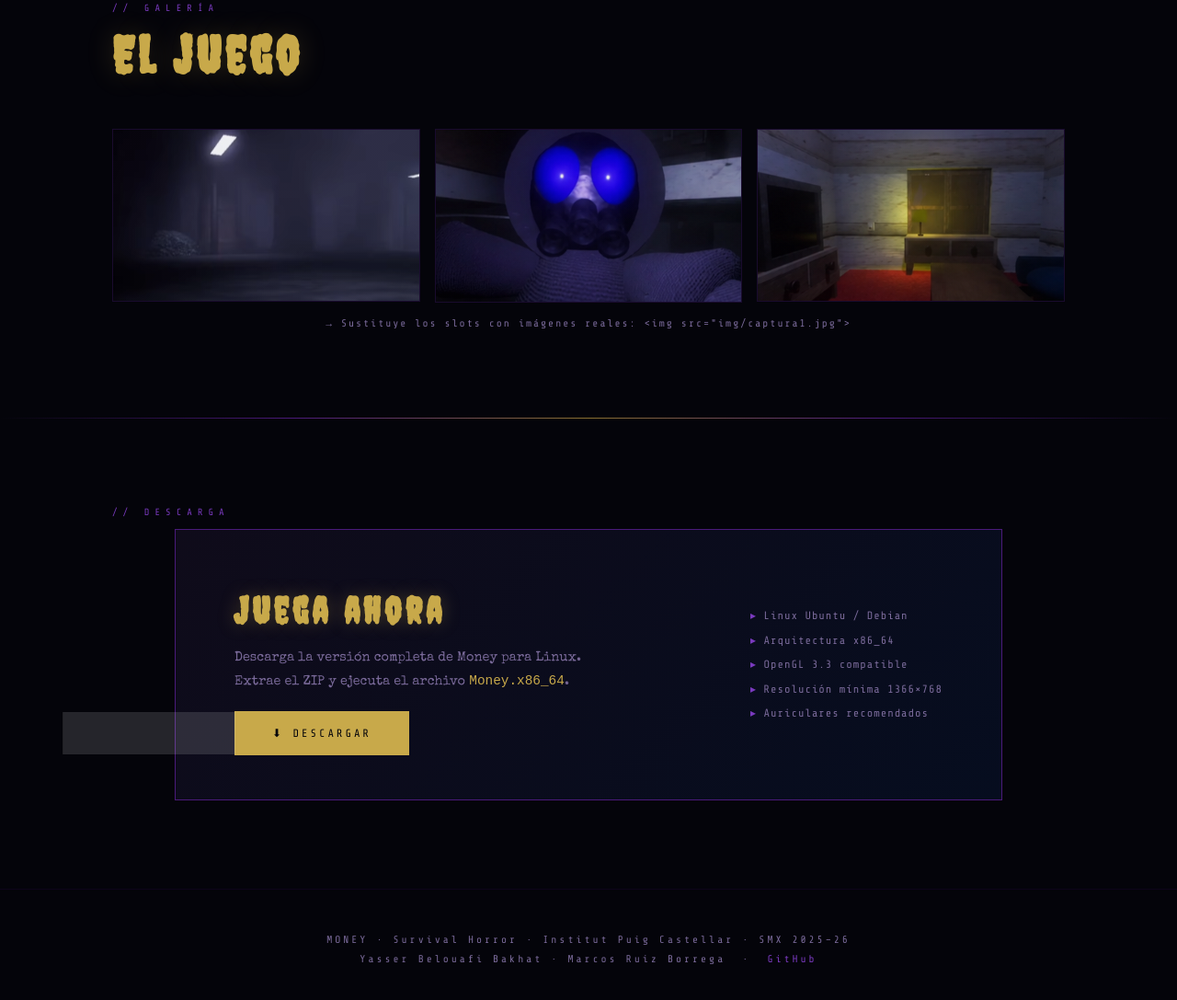
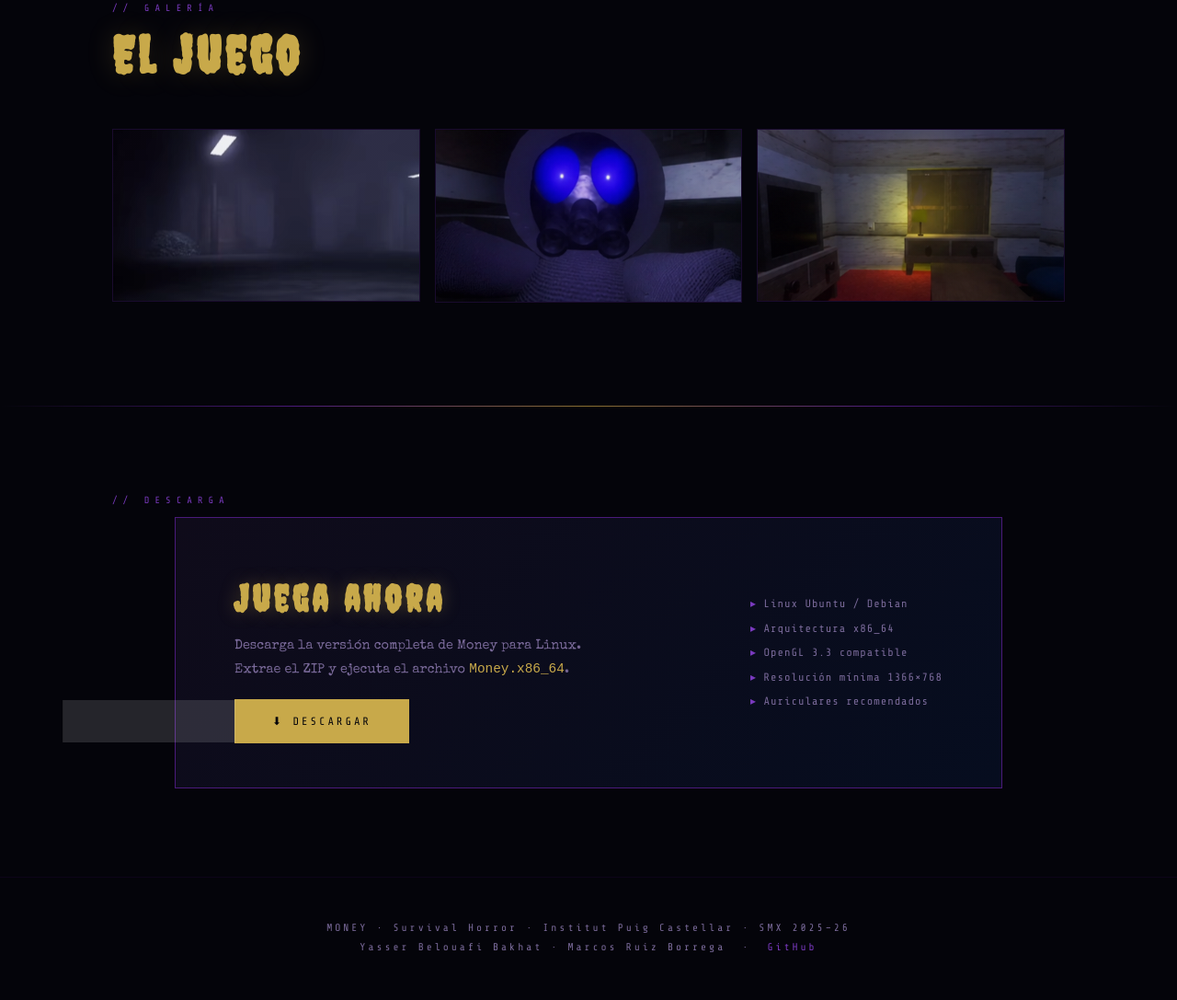
Before and after one commit to awpzz/money, a plain HTML site: page docs/index.html in a window 1280 px wide. Shown: the part 2512-3599 px from the top of the page at 92% size. Drawn offline with nearby package versions, Linux system fonts and the light colour scheme.

Commit message:
pagina update

```diff
--- a/docs/index.html
+++ b/docs/index.html
@@ -688,7 +688,6 @@
     </div>
   </div>
   <p style="text-align:center; color: var(--muted); font-size:0.7rem; letter-spacing:2px; margin-top:1rem;">
-    → Sustituye los slots con imágenes reales: &lt;img src="img/captura1.jpg"&gt;
   </p>
 </section>
 
```
